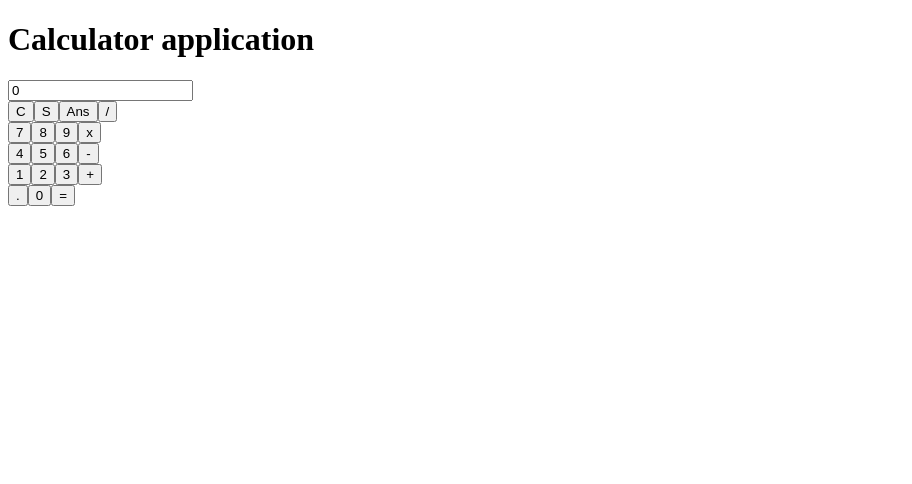
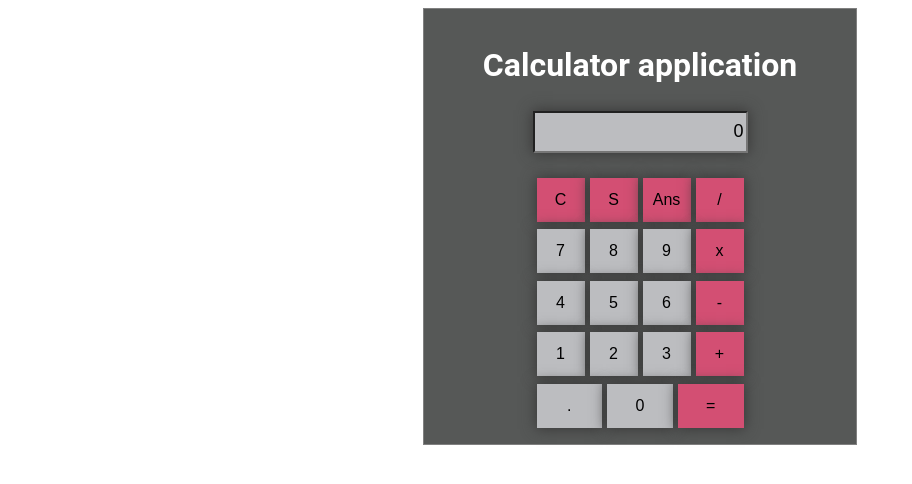
Before and after one commit to dalmadeak/Calculator, an Angular app in the folder Calculator/: page / in a window 1280 px wide. Shown: the top 484 px of the page, without its empty margins (0-912 px from the left). Built offline with nearby package versions, Linux system fonts and the light colour scheme.

Commit message:
Added styling

```diff
--- a/Calculator/src/app/calculator/calculator.component.css
+++ b/Calculator/src/app/calculator/calculator.component.css
@@ -0,0 +1,65 @@
+
+
+#container {
+  font-family: 'Roboto', sans-serif;
+  background-color: #565857;
+  border: 1px solid gray;
+  display: flex;
+  flex-direction: column;
+  justify-content: center;
+  align-items: center;
+  align-content: center;
+  gap: 5px;
+  margin: 0 auto;
+  width: 400px;
+  padding: 2vh;
+
+}
+
+#button-container {
+  display: flex;
+  height: 250px;
+  flex-direction: column;
+  justify-content: space-between;
+  align-items: center;
+  align-content: center;
+  gap: 5px;
+}
+
+.button-row {
+  display: flex;
+  flex-direction: row;
+  justify-content: space-between;
+  gap: 5px;
+  width: 100%;
+}
+
+button {
+  background-color: #BCBDC0;
+  border: none;
+  width: 3em;
+  height: 2.75em;
+  -webkit-box-shadow: 0px 0px 13px 1px #383838;
+  box-shadow: 0px 0px 13px 1px #383838;
+  flex-grow: 1;
+  font-size: 1em;
+}
+
+input {
+  background-color: #BCBDC0;
+  font-size: large;
+  height: 2em;
+  width: 11.5em;
+  -webkit-box-shadow: 0px 0px 13px 1px #383838;
+  box-shadow: 0px 0px 13px 1px #383838;
+  margin-bottom: 20px;
+  text-align: right;
+}
+
+h1 {
+  color: white;
+}
+
+.button-operator {
+  background-color: #D34F73;
+}
--- a/Calculator/src/app/calculator/calculator.component.html
+++ b/Calculator/src/app/calculator/calculator.component.html
@@ -1,40 +1,42 @@
-<div>
-  <div>
-    <h1 >Calculator application</h1>
+<div id="calculator">
+  <div id="container">
+    <h1>Calculator application</h1>
 
-    <div>
+    <div id="input">
       <input type="text" pattern="[0-9.]+" value={{input}}>
     </div>
 
-    <div>
-      <button type="button" (click)="clear()">C</button>
-      <button type="button" (click)="saveToMemory()">S</button>
-      <button type="button" (click)="getFromMemory()">Ans</button>
-      <button type="button" (click)="pressOperator('/')">/</button>
+    <div id="button-container">
+      <div class="button-row">
+        <button type="button" class="button-operator"(click)="clear()">C</button>
+        <button type="button" class="button-operator"(click)="saveToMemory()">S</button>
+        <button type="button" class="button-operator"(click)="getFromMemory()">Ans</button>
+        <button type="button" class="button-operator" (click)="pressOperator('/')">/</button>
       </div>
 
-    <div>
+      <div class="button-row">
         <button type="button" (click)="pressNumber('7')">7</button>
         <button type="button" (click)="pressNumber('8')">8</button>
-      <button type="button" (click)="pressNumber('9')">9</button>
-      <button type="button" (click)="pressOperator('*')">x</button>
+        <button type="button" (click)="pressNumber('9') ">9</button>
+        <button type="button"  class="button-operator" (click)="pressOperator('*')">x</button>
       </div>
-    <div>
+      <div class="button-row">
         <button type="button" (click)="pressNumber('4')">4</button>
         <button type="button" (click)="pressNumber('5')">5</button>
         <button type="button" (click)="pressNumber('6')">6</button>
-      <button type="button" (click)="pressOperator('-')">-</button>
+        <button type="button" class="button-operator" (click)="pressOperator('-')">-</button>
       </div>
-    <div>
+      <div class="button-row">
         <button type="button" (click)="pressNumber('1')">1</button>
         <button type="button" (click)="pressNumber('2')">2</button>
         <button type="button" (click)="pressNumber('3')">3</button>
-      <button type="button" (click)="pressOperator('+')">+</button>
+        <button type="button" class="button-operator" (click)="pressOperator('+')">+</button>
       </div>
-    <div>
+      <div class="button-row">
         <button type="button" (click)="pressNumber('.')">.</button>
         <button type="button" (click)="pressNumber('0')">0</button>
-      <button type="button" (click)="getAnswer()">=</button>
+        <button type="button" class="button-operator" (click)="getAnswer()">=</button>
+      </div>
     </div>
 
   </div>
```
Lines whose indentation alone changed are shown as unchanged.
